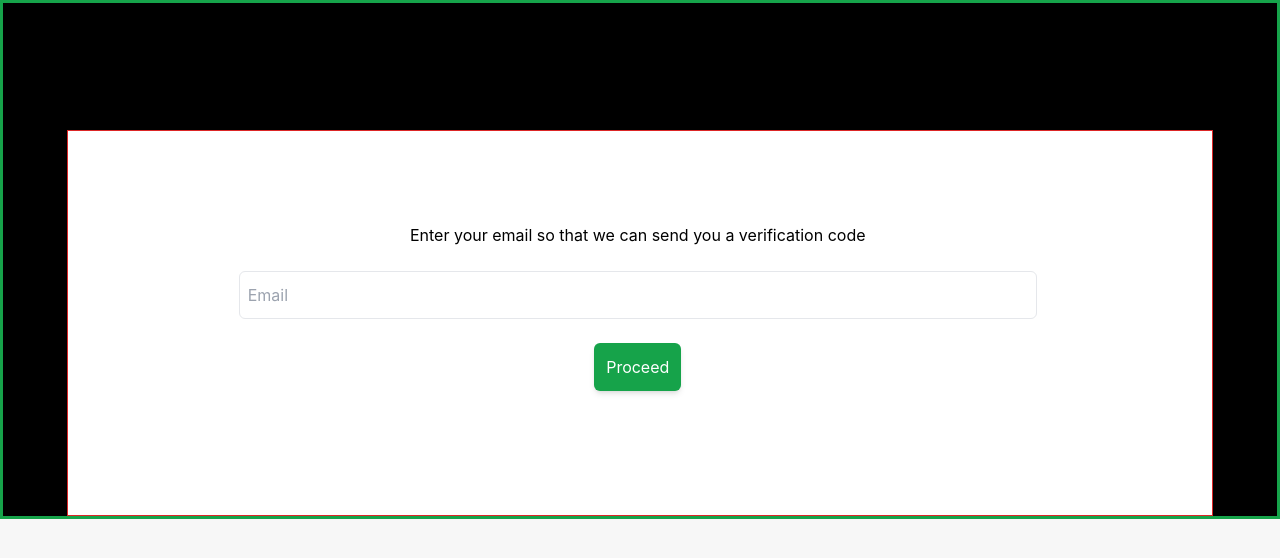
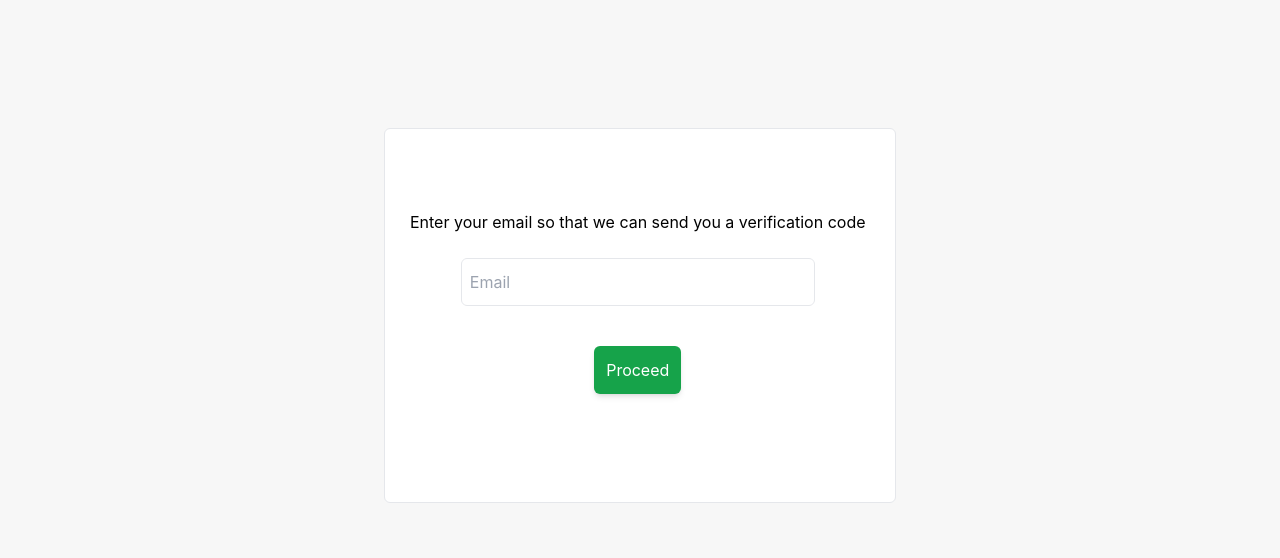
Before and after one commit to AbdeldjabarDev/topshop, a Next.js app: page /reset in a window 1280 px wide. Shown: the top 558 px of the page. Built offline with nearby package versions, Linux system fonts and the light colour scheme.

Commit message:
fixed reset

```diff
--- a/components/CategoriesComp.js
+++ b/components/CategoriesComp.js
@@ -6,13 +6,14 @@ import useSWR from "swr";
 import { useEffect } from "react";
 import { useState } from "react";
 let fetcher = (...args)=> fetch(...args).then((res)=> res.json());
-export default function CategoriesComp({query})
+export default function CategoriesComp()
 {
     let [q,setQ] = useState('');
+    let query = useRouter().query;
     let [products,setProducts] = useState([]);
     useEffect(()=>
     {
-        let query = useRouter().query;
+
    setProducts(store.getState().products.value.filter((e)=> {return e.category == query.category}));
    setQ(query)
     },[q])
--- a/components/DetailsComp.js
+++ b/components/DetailsComp.js
@@ -15,6 +15,7 @@ export default function DetailsComp()
     let [c,setC] = useState([]);
     let [products,setProducts] = useState([]);
     let [p,setP] = useState({title:'',brand:'',price:'',discountPercentage:'',stock:'',rating:''});
+    let router = useRouter();
     useEffect(()=>
     {
         let f = async() =>
@@ -22,7 +23,7 @@ export default function DetailsComp()
             let data = await fetch('https://topshopserver.onrender.com/' + 'products')
             .then((res) => res.json())
             let product;
-            let router = useRouter();
+
         let id = router.query.id;
         console.log(
             "number of products  : " + data.length
--- a/components/ResetComp.js
+++ b/components/ResetComp.js
@@ -19,13 +19,13 @@ export default function ResetComp(props)
    let [loading,setLoading] = useState(false);
    let dispatch = useDispatch();
 
-    return(<div className="w-full h-[100%] border-[3px] border-green-600 bg-black flex flex-col">
-      <div className="w-[90%]  bg-white  border  border-red-600 overflow-hidden ml-auto mr-auto mt-[10%]">
-      <div className="flex" style={{width:"400%"}} ref={contRef}>
+    return(<div className="w-full h-[100%] flex flex-col">
+      <div className="w-[65%] lg:w-[40%]  bg-white rounded-md border overflow-hidden ml-auto mr-auto mt-[10%]">
+      <div className="flex mt-10 " style={{width:"400%"}} ref={contRef}>
      <div className="w-full h-full  flex flex-col gap-6 mt-[2%]">
       <div className="ml-auto mr-auto dark:text-black text-center">Enter your email so that we can send you a verification code</div>
       <input className="ml-auto mr-auto lg:w-[70%] w-[90%] pl-2 h-[6vh] rounded-md border" placeholder="Email" ref={eRef}></input>
-      <button className="p-3 rounded-md shadow-md bg-green-600 text-white ml-auto mr-auto" onClick={async(e)=>
+      <button className="p-3 mt-4 rounded-md shadow-md bg-green-600 text-white ml-auto mr-auto" onClick={async(e)=>
       {
         console.log('Email submitted ')
         dispatch(setResetEmail(eRef.current.value.toString()));
@@ -36,13 +36,14 @@ export default function ResetComp(props)
         // }
         try
         {
-            let data = await useSWR('https://topshopserver.onrender.com/' +'/reset',{
+            let data = await fetcher('https://topshopserver.onrender.com/' +'/reset',{
                 method:'POST',
                 body:JSON.stringify({email:store.getState().cart.resetEmail}),
                 headers:{
                   'Content-Type':'application/json'
                 }
-              },fetcher)
+              }
+            );
             setLoading(false)
             if(data.error == 0)
             {
@@ -56,7 +57,8 @@ export default function ResetComp(props)
         catch(e)
         {
             console.log(e);
-            setLoading(true);
+            setLoading(false);
+            setE('Unable to hanlde you request at the moment try again in a while');
 
         }
 
@@ -66,7 +68,7 @@ export default function ResetComp(props)
       className="w-8 h-8 ml-auto mr-auto rounded-full border border-white border-b-blue-500 animate-spin"
       style={{ display: loading == true ? "block" : "none" }}
     ></div></button>
-      <div className="text-red-600">{error}</div>
+      <div className="text-red-600 ml-auto mr-auto w-fit">{error}</div>
      </div>
      <div className="w-full h-full flex flex-col gap-4 s mt-[2%]">
       <div className="ml-auto mr-auto">We sent a code to {store.getState().cart.resetEmail.substring(0,3)+"****"+store.getState().cart.resetEmail.substring(store.getState().cart.resetEmail.indexOf('@'),store.getState().cart.resetEmail.length)}</div>
@@ -104,7 +106,7 @@ export default function ResetComp(props)
       className="w-8 h-8 ml-auto mr-auto rounded-full border border-white border-b-blue-500 animate-spin"
       style={{ display: loading == true ? "block" : "none" }}
     ></div></button>
-      <div className="text-red-600">{error}</div>
+      <div className="text-red-600  ml-auto mr-auto w-fit">{error}</div>
       </div>
       <div className="w-full h-full flex flex-col mt-[2%] pl-6 gap-5">
        <div>New password</div>
@@ -148,7 +150,7 @@ export default function ResetComp(props)
       className="w-8 h-8 ml-auto mr-auto rounded-full border border-white border-b-blue-500 animate-spin"
       style={{ display: loading == true ? "block" : "none" }}
     ></div></button>
-      <div className="text-red-600">{error}</div>
+      <div className="text-red-600  ml-auto mr-auto w-fit">{error}</div>
       </div>
       <div className="w-full h-full flex flex-col mt-[2%]">
 <div>Password has been reset successfully </div>
```
